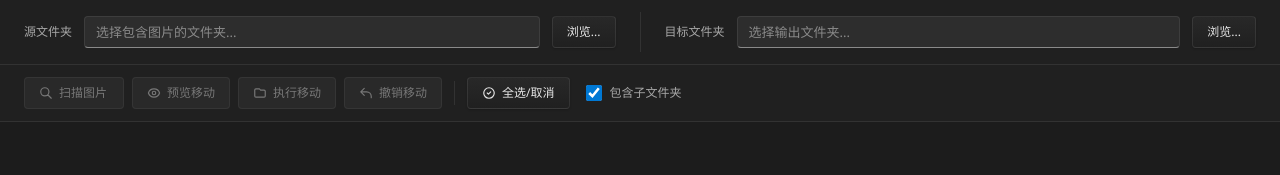
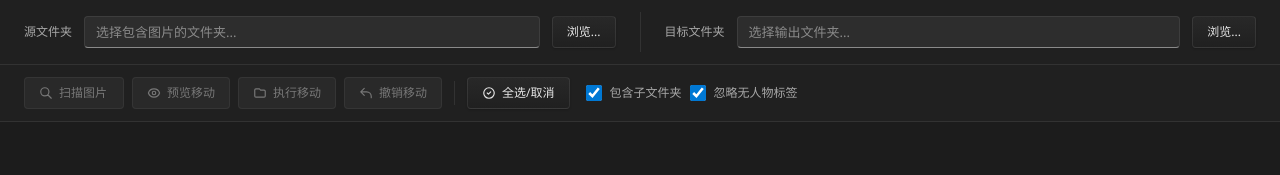
Before and after one commit to caojiachen1/tag2dir-rs, a React (Vite) app: page / in a window 1280 px wide. Shown: the top 175 px of the page. Built offline with nearby package versions, Linux system fonts and the light colour scheme.

Commit message:
Add ignore unlabeled people option in ControlBar

```diff
--- a/src/App.tsx
+++ b/src/App.tsx
@@ -21,6 +21,7 @@ function App() {
   const [sourceDir, setSourceDir] = useState("");
   const [targetDir, setTargetDir] = useState("");
   const [includeSubdirs, setIncludeSubdirs] = useState(true);
+  const [ignoreUnlabeledPeople, setIgnoreUnlabeledPeople] = useState(true);
 
   // 图片数据
   const [images, setImages] = useState<ImageInfo[]>([]);
@@ -140,11 +141,13 @@ function App() {
         return new Set();
       }
       const allIds = new Set(
-        images.filter((img) => img.selected_person).map((img) => img.id)
+        images
+          .filter((img) => !ignoreUnlabeledPeople || img.selected_person)
+          .map((img) => img.id)
       );
       return allIds;
     });
-  }, [images]);
+  }, [images, ignoreUnlabeledPeople]);
 
   // 切换单个图片选中状态
   const toggleSelect = useCallback((id: string) => {
@@ -298,6 +301,7 @@ function App() {
         sourceDir={sourceDir}
         targetDir={targetDir}
         includeSubdirs={includeSubdirs}
+        ignoreUnlabeledPeople={ignoreUnlabeledPeople}
         scanning={scanning}
         moving={moving}
         hasUndo={hasUndo}
@@ -306,6 +310,7 @@ function App() {
         onSourceDirChange={setSourceDir}
         onTargetDirChange={setTargetDir}
         onIncludeSubdirsChange={setIncludeSubdirs}
+        onIgnoreUnlabeledPeopleChange={setIgnoreUnlabeledPeople}
         onPickSourceDir={pickSourceDir}
         onPickTargetDir={pickTargetDir}
         onScan={startScan}
--- a/src/components/ControlBar.tsx
+++ b/src/components/ControlBar.tsx
@@ -5,6 +5,7 @@ interface ControlBarProps {
   sourceDir: string;
   targetDir: string;
   includeSubdirs: boolean;
+  ignoreUnlabeledPeople: boolean;
   scanning: boolean;
   moving: boolean;
   hasUndo: boolean;
@@ -13,6 +14,7 @@ interface ControlBarProps {
   onSourceDirChange: (dir: string) => void;
   onTargetDirChange: (dir: string) => void;
   onIncludeSubdirsChange: (val: boolean) => void;
+  onIgnoreUnlabeledPeopleChange: (val: boolean) => void;
   onPickSourceDir: () => void;
   onPickTargetDir: () => void;
   onScan: () => void;
@@ -27,6 +29,7 @@ export function ControlBar({
   sourceDir,
   targetDir,
   includeSubdirs,
+  ignoreUnlabeledPeople,
   scanning,
   moving,
   hasUndo,
@@ -35,6 +38,7 @@ export function ControlBar({
   onSourceDirChange,
   onTargetDirChange,
   onIncludeSubdirsChange,
+  onIgnoreUnlabeledPeopleChange,
   onPickSourceDir,
   onPickTargetDir,
   onScan,
@@ -218,6 +222,20 @@ export function ControlBar({
           <span className="text-xs">包含子文件夹</span>
         </label>
 
+        {/* 忽略无人物标签选项 */}
+        <label
+          className="flex items-center gap-2 select-none"
+          style={{ color: "var(--text-secondary)" }}
+        >
+          <input
+            type="checkbox"
+            checked={ignoreUnlabeledPeople}
+            onChange={(e) => onIgnoreUnlabeledPeopleChange(e.target.checked)}
+            className="fluent-checkbox"
+          />
+          <span className="text-xs">忽略无人物标签</span>
+        </label>
+
         {/* 扫描进度提示 */}
         {scanning && (
           <span
```
